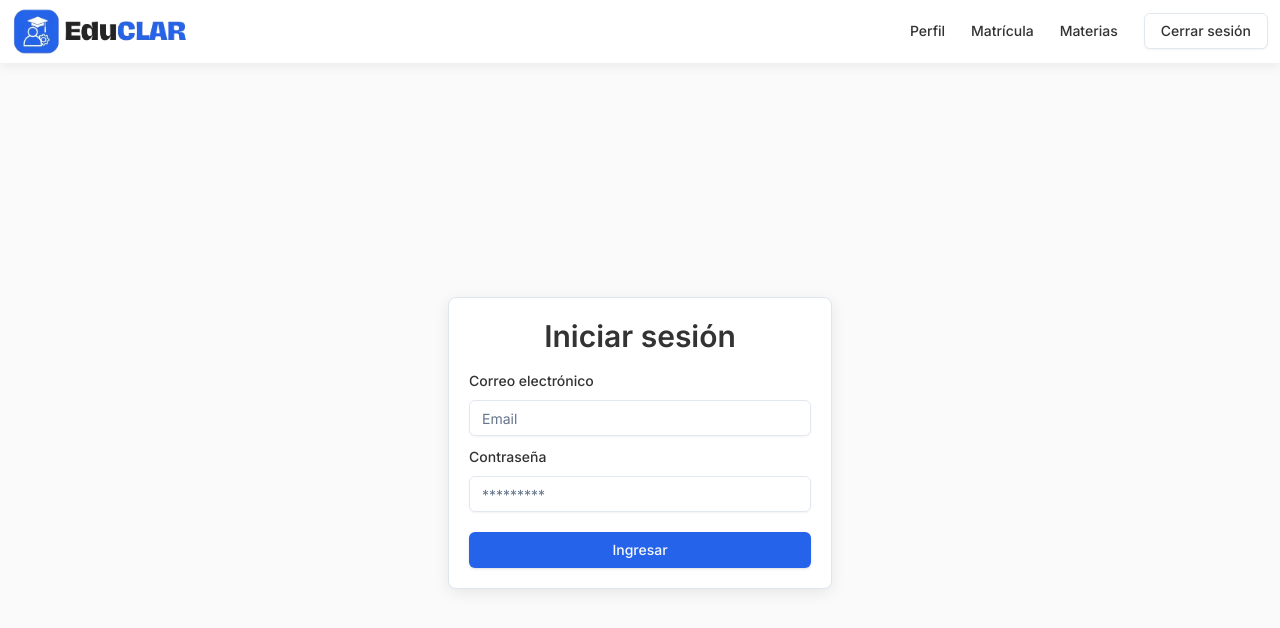
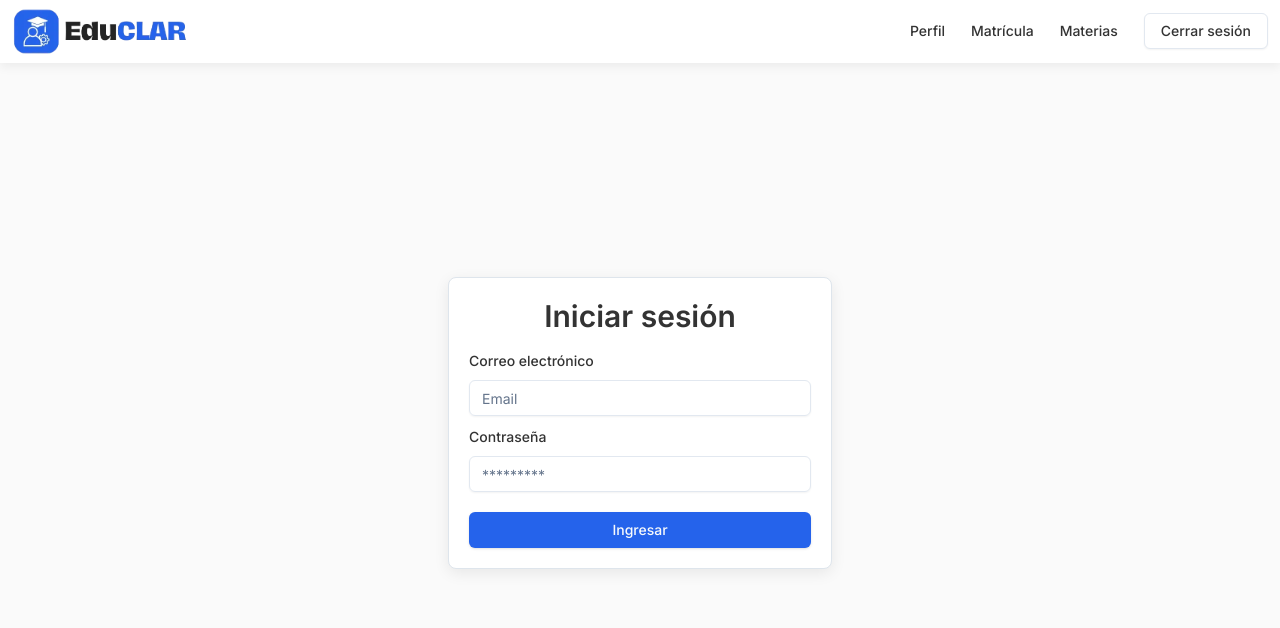
Before and after one commit to RubertG/educlar-frontend, a Next.js app: page /ingresar in a window 1280 px wide. Shown: the top 628 px of the page. Built offline with nearby package versions, Linux system fonts and the light colour scheme.

Commit message:
rutas previas a la navegación

```diff
--- a/src/app/(auth)/components/login-form.tsx
+++ b/src/app/(auth)/components/login-form.tsx
@@ -6,6 +6,7 @@ import { useForm } from "react-hook-form"
 import { zodResolver } from "@hookform/resolvers/zod"
 import { Button, Input } from "@/app/core/components"
 import { FormField, Form, FormItem, FormLabel, FormControl, FormMessage } from "@/app/core/components/ui/form"
+import { useRouter } from "next/navigation"
 
 /*
   Formulario de inicio de sesión
@@ -20,13 +21,15 @@ const LoginForm = () => {
       password: ""
     }
   })
+  const router = useRouter()
 
   function onSubmit(values: z.infer<typeof loginSchema>) {
     console.log(values)
+    router.push("/")
   }
 
   return (
-    <article className="max-w-96 w-full p-5 bg-bg-50 rounded-lg border border-bg-300 shadow-custom-card">
+    <article className="max-w-96 w-full p-5 bg-bg-50 rounded-lg border border-bg-300 shadow-custom-card -mt-10">
       <h2 className="font-semibold text-3xl text-center">
         Iniciar sesión
       </h2>
--- a/src/app/core/components/nav/nav.tsx
+++ b/src/app/core/components/nav/nav.tsx
@@ -7,6 +7,7 @@ import { NavBrand } from "./nav-brand"
 import { NavListContainer } from "./nav-list-container"
 import { NavListItem } from "./nav-list-item"
 import { ToggleMenu } from "./toggle-menu"
+import { useRouter } from "next/navigation"
 
 // Lista de items de la navegación
 const NAV_ITEMS: NavigationItem[] = [
@@ -35,9 +36,14 @@ export function Nav() {
     - Implementar rutas de navegación segun la autenticación
   */
   const [open, setOpen] = useState(false)
+  const router = useRouter()
 
   const handleOpen = () => {
     setOpen(!open)
+  }
+
+  const logOut = () => {
+    router.push("/ingresar")
   }
 
   return (
@@ -61,6 +67,7 @@ export function Nav() {
           <li className="mt-2 md:mt-0 md:ml-2">
             <Button
               variant="outline"
+              onClick={logOut}
             >
               Cerrar sesión
             </Button>
```
